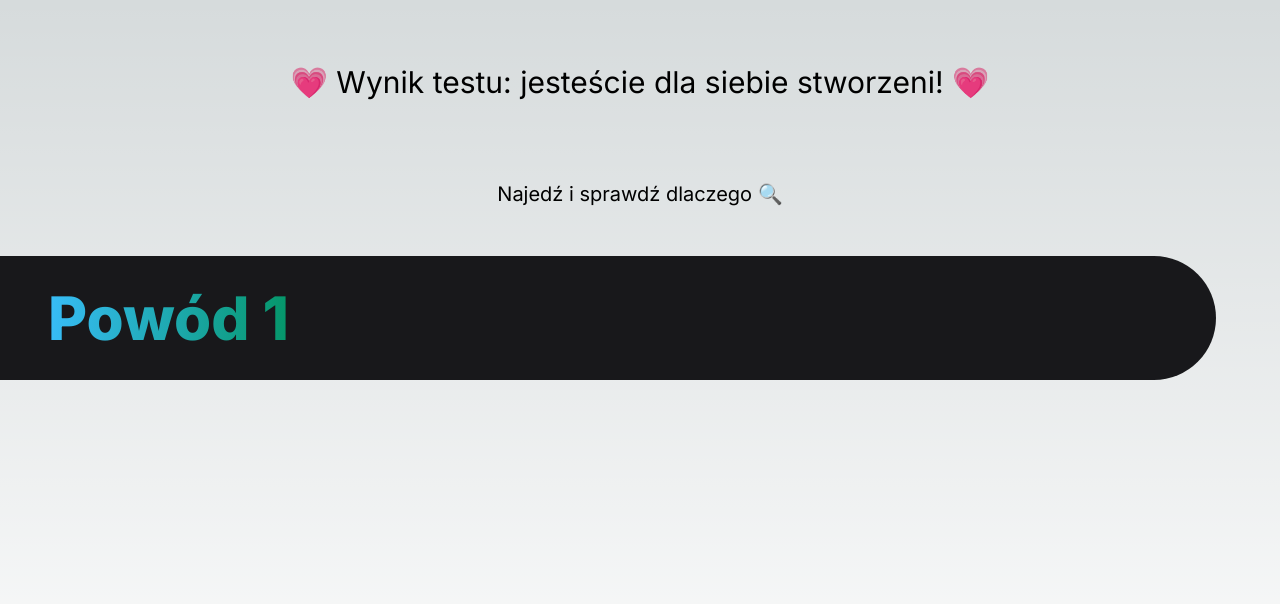
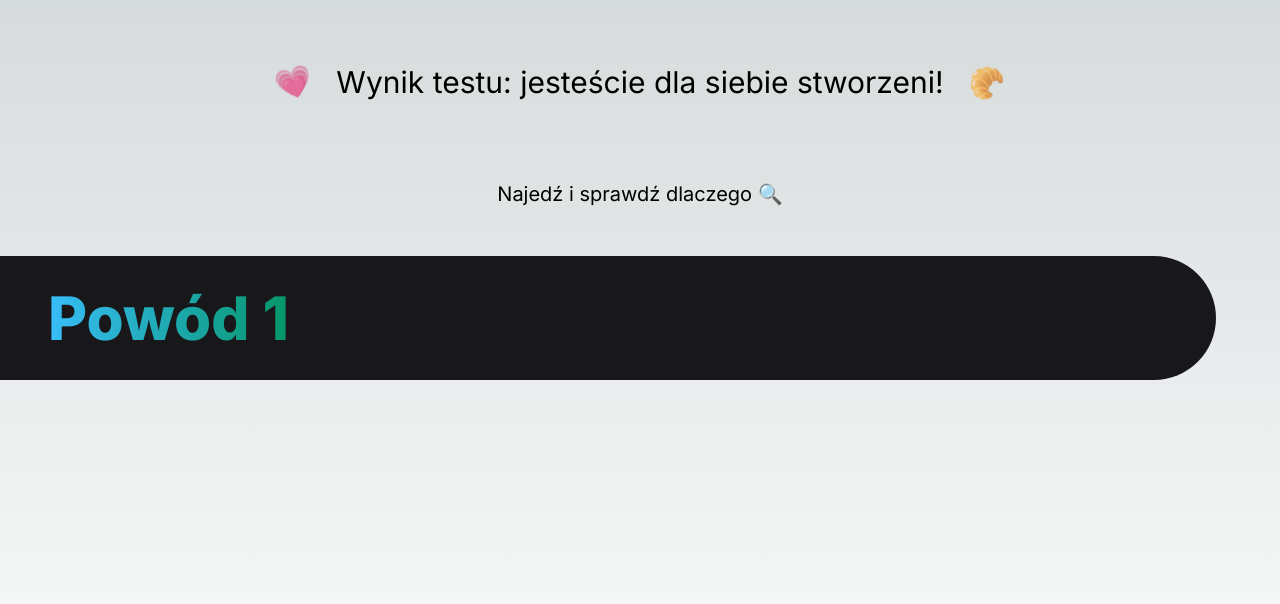
Before and after one commit to alicenoknow/two_years, a Next.js app: page /result in a window 1280 px wide. Shown: the top 604 px of the page. Built offline with nearby package versions, Linux system fonts and the light colour scheme.

Commit message:
Add emojis

```diff
--- a/app/globals.css
+++ b/app/globals.css
@@ -84,3 +84,59 @@ body {
   transition: transform 0.5s, opacity 0.5s;
 }
 /* end card animation */
+
+
+/* animation emoji */
+@keyframes pulse-red {
+  0% {
+		transform: scale(0.8);
+		box-shadow: 0 0 0 0 rgba(248, 24, 76, 0.7);
+	}
+
+	70% {
+		transform: scale(1);
+		box-shadow: 0 0 0 10px rgba(0, 0, 0, 0);
+	}
+
+	100% {
+		transform: scale(0.8);
+		box-shadow: 0 0 0 0 rgba(0, 0, 0, 0);
+	}
+}
+
+@keyframes pulse-brown {
+  0% {
+		transform: scale(0.8);
+		box-shadow: 0 0 0 0 rgba(167, 121, 12, 0.7);
+	}
+
+	70% {
+		transform: scale(1.1);
+		box-shadow: 0 0 0 10px rgba(0, 0, 0, 0);
+	}
+
+	100% {
+		transform: scale(0.8);
+		box-shadow: 0 0 0 0 rgba(0, 0, 0, 0);
+	}
+}
+
+@keyframes spin {
+  from {transform:rotate(0deg);}
+  to {transform:rotate(360deg);}
+}
+
+.heart {
+  box-shadow: 0 0 0 0 rgba(248, 24, 76, 0.7);
+	transform: scale(1);
+  animation: pulse-red 2s infinite, spin 2s infinite;
+  border-radius: 100%;
+}
+
+.croissant {
+  box-shadow: 0 0 0 0 rgba(167, 121, 12, 0.7);
+	transform: scale(1);
+	animation: pulse-brown 2s infinite, spin 2s infinite;
+  border-radius: 100%;
+}
+/* end animation emoji */
--- a/app/page.tsx
+++ b/app/page.tsx
@@ -2,8 +2,7 @@ import { Welcome, WelcomeButton } from '@/components'
 
 /**
  * todo
- * 4. prepare welcome
- * 6. croissant background animation
+ * 6. heart/croissant background animation
  *
  */
 
--- a/app/result/page.tsx
+++ b/app/result/page.tsx
@@ -2,7 +2,7 @@ import React from "react";
 import Image from "next/image";
 
 import { AnimatedResult, RESULTS_DATA } from "@/components/results";
-import { Card } from "@/components";
+import { Card, CroissantEmoji, HeartEmoji } from "@/components";
 
 const IMAGE_SIZE = 300;
 
@@ -18,7 +18,7 @@ const AnimatedElement = (config: AnimatedResult) => {
 const Page = () => {
   return (
     <div className="h-screen overflow-y-scroll no-scrollbar pb-24">
-      <div className="flex items-center justify-center text-3xl p-8 pt-16">💗 Wynik testu: jesteście dla siebie stworzeni! 💗</div>
+      <div className="flex items-center justify-center text-3xl p-8 pt-16"><HeartEmoji /> Wynik testu: jesteście dla siebie stworzeni! <CroissantEmoji /></div>
       <div className="flex items-center justify-center text-xl p-12">Najedź i sprawdź dlaczego 🔍</div>
       {RESULTS_DATA.map((elem, key) => (
         <AnimatedElement key={key} {...elem} />
--- /dev/null
+++ b/components/Emojis.tsx
@@ -0,0 +1,5 @@
+
+import React from "react";
+
+export const HeartEmoji = () => <div className="px-6"><div className="heart text-3xl z-0 opacity-70">💗</div></div>
+export const CroissantEmoji = () => <div className="px-6"><div className="croissant text-3xl z-0 opacity-70">🥐</div></div>
--- a/components/NiceTouchables.tsx
+++ b/components/NiceTouchables.tsx
@@ -16,7 +16,7 @@ export const NiceLink: React.FC<NiceLinkProps> = ({ text, link }) => {
     <div className="flex items-center justify-center p-24">
       <Link
         href={link}
-        className="relative inline-flex items-center justify-center p-0.5 mb-2 mr-2 overflow-hidden text-sm font-medium text-gray-900 rounded-lg group bg-gradient-to-br from-green-400 to-blue-600 group-hover:from-green-400 group-hover:to-blue-600 hover:text-white dark:text-white focus:outline-none focus:ring-green-200 dark:focus:ring-green-800"
+        className="relative z-10 inline-flex items-center justify-center p-0.5 mb-2 mr-2 overflow-hidden text-sm font-medium text-gray-900 rounded-lg group bg-gradient-to-br from-green-400 to-blue-600 group-hover:from-green-400 group-hover:to-blue-600 hover:text-white dark:text-white focus:outline-none focus:ring-green-200 dark:focus:ring-green-800"
       >
         <span className="relative font-bold px-8 py-4 transition-all ease-in duration-75 bg-white dark:bg-gray-900 rounded-md group-hover:bg-opacity-0 text-3xl">
           {text}
--- a/components/Welcome.tsx
+++ b/components/Welcome.tsx
@@ -1,7 +1,7 @@
 const Welcome = () => {
   return (
-    <div className="flex items-center justify-center px-12 pt-24">
-      <h1 className="mb-4 text-4xl font-extrabold leading-[4rem] text-gray-900 dark:text-white md:text-5xl lg:text-6xl">Dokładnie 2 lata temu podjąłeś <span className="text-transparent bg-clip-text bg-gradient-to-r to-emerald-600 from-sky-400 text-4xl">najlepszą decyzję w swoim życiu.</span> Teraz nadszedł moment, żeby ponownie zweryfikować czy ta relacja dalej ma sens.</h1>
+    <div className="flex items-center justify-center z-10 px-12 pt-24">
+      <h1 className="mb-4 text-4xl font-extrabold z-10 leading-[4rem] text-gray-900 dark:text-white md:text-4xl lg:text-4xl">Dokładnie 2 lata temu podjąłeś <span className="text-transparent z-10 bg-clip-text bg-gradient-to-r to-emerald-600 from-sky-400 text-4xl">najlepszą decyzję w swoim życiu.</span> Teraz nadszedł moment, żeby ponownie zweryfikować czy ta relacja dalej ma sens.</h1>
     </div>
   );
 };
--- a/components/index.ts
+++ b/components/index.ts
@@ -5,5 +5,6 @@ import WelcomeButton from "./WelcomeButton";
 import Oops from "./Oops";
 import Question from "./Question";
 import Card from "./Card";
+import { HeartEmoji, CroissantEmoji} from "./Emojis";
 
-export { Welcome, Card, NiceButton, Answer, WelcomeButton, Oops, Question };
+export { Welcome, HeartEmoji, CroissantEmoji, Card, NiceButton, Answer, WelcomeButton, Oops, Question };
```
